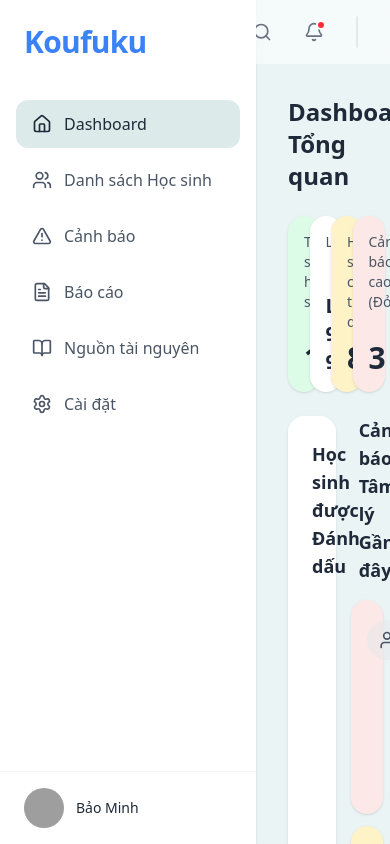
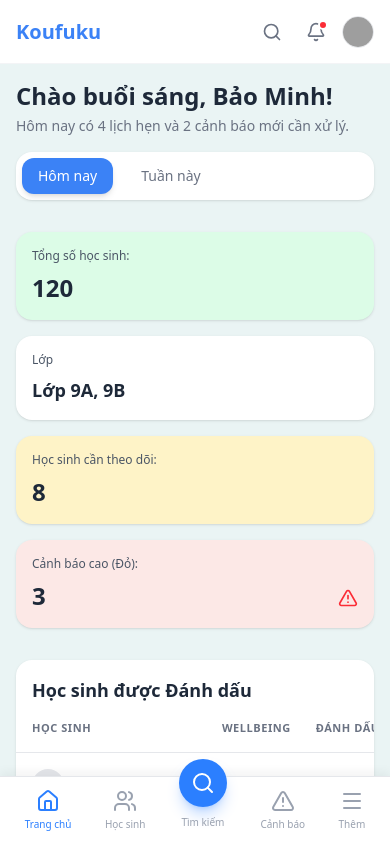
Before and after one commit to YuriHimiko/Koufuku, a React (Vite) app: page / in a window 390 px wide. Built offline with nearby package versions, Linux system fonts and the light colour scheme; grey boxes are pictures that could not be loaded.

Commit message:
feat: Add mobile menu and navigation icons
Introduces a mobile-specific bottom navigation bar and associated icons for improved user experience on smaller screens. This includes state management for the mobile menu's visibility.

```diff
--- a/src/App.tsx
+++ b/src/App.tsx
@@ -26,7 +26,10 @@
   ArrowLeft,
   Upload,
   Trash2,
-  Lock
+  Lock,
+  Menu,
+  X,
+  Calendar
 } from 'lucide-react';
 const markedStudents = [
   { id: 1, name: 'Nguyễn Văn An (9A)', wellbeing: 80, status: 'Theo dõi thêm', color: 'bg-green-500' },
@@ -718,6 +721,7 @@
   const [isDarkMode, setIsDarkMode] = useState(false);
   const [isSearchOpen, setIsSearchOpen] = useState(false);
   const [isNotificationsOpen, setIsNotificationsOpen] = useState(false);
+  const [isMobileMenuOpen, setIsMobileMenuOpen] = useState(false);
   const [searchQuery, setSearchQuery] = useState('');
 
   const notifications = [
@@ -744,6 +748,108 @@
 
   return (
     <div className={`flex h-screen font-sans overflow-hidden transition-colors duration-300 ${isDarkMode ? 'bg-black text-white' : 'bg-[#eaf4f4] text-gray-800'}`}>
+      {/* Mobile Bottom Navigation */}
+      <div className={`lg:hidden fixed bottom-0 left-0 right-0 z-40 flex items-center justify-around px-2 py-3 border-t transition-colors duration-300 ${isDarkMode ? 'bg-[#121212] border-white/10' : 'bg-white border-gray-200 shadow-[0_-4px_10px_rgba(0,0,0,0.05)]'}`}>
+        <button
+          onClick={() => setCurrentView('dashboard')}
+          className={`flex flex-col items-center gap-1 transition-colors ${currentView === 'dashboard' ? 'text-blue-500' : 'text-gray-400'}`}
+        >
+          <Home className="w-6 h-6" />
+          <span className="text-[10px] font-medium">Trang chủ</span>
+        </button>
+        <button
+          onClick={() => setCurrentView('students')}
+          className={`flex flex-col items-center gap-1 transition-colors ${currentView === 'students' ? 'text-blue-500' : 'text-gray-400'}`}
+        >
+          <Users className="w-6 h-6" />
+          <span className="text-[10px] font-medium">Học sinh</span>
+        </button>
+        <button
+          onClick={() => setIsSearchOpen(true)}
+          className="flex flex-col items-center gap-1 text-gray-400"
+        >
+          <div className="w-12 h-12 rounded-full bg-blue-500 flex items-center justify-center -mt-8 shadow-lg shadow-blue-500/30 text-white">
+            <Search className="w-6 h-6" />
+          </div>
+          <span className="text-[10px] font-medium mt-1">Tìm kiếm</span>
+        </button>
+        <button
+          onClick={() => setCurrentView('alerts')}
+          className={`flex flex-col items-center gap-1 transition-colors ${currentView === 'alerts' ? 'text-blue-500' : 'text-gray-400'}`}
+        >
+          <AlertTriangle className="w-6 h-6" />
+          <span className="text-[10px] font-medium">Cảnh báo</span>
+        </button>
+        <button
+          onClick={() => setIsMobileMenuOpen(true)}
+          className={`flex flex-col items-center gap-1 transition-colors ${isMobileMenuOpen ? 'text-blue-500' : 'text-gray-400'}`}
+        >
+          <Menu className="w-6 h-6" />
+          <span className="text-[10px] font-medium">Thêm</span>
+        </button>
+      </div>
+
+      {/* Mobile Sidebar Overlay */}
+      {isMobileMenuOpen && (
+        <div
+          className="lg:hidden fixed inset-0 z-50 bg-black/60 backdrop-blur-sm"
+          onClick={() => setIsMobileMenuOpen(false)}
+        >
+          <div
+            className={`absolute right-0 top-0 bottom-0 w-72 shadow-2xl transition-colors duration-300 ${isDarkMode ? 'bg-[#121212]' : 'bg-white'}`}
+            onClick={(e) => e.stopPropagation()}
+          >
+            <div className="p-6 flex items-center justify-between border-b border-white/5">
+              <h2 className="text-2xl font-bold text-[#3b82f6]">Menu</h2>
+              <button onClick={() => setIsMobileMenuOpen(false)} className="p-2 rounded-full hover:bg-white/5">
+                <X className="w-6 h-6" />
+              </button>
+            </div>
+            <div className="p-4 space-y-2">
+              <button
+                onClick={() => { setCurrentView('reports'); setIsMobileMenuOpen(false); }}
+                className={`w-full flex items-center gap-4 p-4 rounded-xl transition-colors ${currentView === 'reports' ? (isDarkMode ? 'bg-white/10 text-white' : 'bg-blue-50 text-blue-600') : (isDarkMode ? 'text-gray-400 hover:bg-white/5' : 'text-gray-600 hover:bg-gray-50')}`}
+              >
+                <FileText className="w-5 h-5" />
+                <span className="font-medium">Báo cáo & Biên bản</span>
+              </button>
+              <button
+                onClick={() => { setCurrentView('resources'); setIsMobileMenuOpen(false); }}
+                className={`w-full flex items-center gap-4 p-4 rounded-xl transition-colors ${currentView === 'resources' ? (isDarkMode ? 'bg-white/10 text-white' : 'bg-blue-50 text-blue-600') : (isDarkMode ? 'text-gray-400 hover:bg-white/5' : 'text-gray-600 hover:bg-gray-50')}`}
+              >
+                <BookOpen className="w-5 h-5" />
+                <span className="font-medium">Nguồn tài nguyên</span>
+              </button>
+              <button
+                onClick={() => { setCurrentView('camera'); setIsMobileMenuOpen(false); }}
+                className={`w-full flex items-center gap-4 p-4 rounded-xl transition-colors ${currentView === 'camera' ? (isDarkMode ? 'bg-white/10 text-white' : 'bg-blue-50 text-blue-600') : (isDarkMode ? 'text-gray-400 hover:bg-white/5' : 'text-gray-600 hover:bg-gray-50')}`}
+              >
+                <Video className="w-5 h-5" />
+                <span className="font-medium">Camera AI</span>
+              </button>
+              <button
+                onClick={() => { setCurrentView('settings'); setIsMobileMenuOpen(false); }}
+                className={`w-full flex items-center gap-4 p-4 rounded-xl transition-colors ${currentView === 'settings' ? (isDarkMode ? 'bg-white/10 text-white' : 'bg-blue-50 text-blue-600') : (isDarkMode ? 'text-gray-400 hover:bg-white/5' : 'text-gray-600 hover:bg-gray-50')}`}
+              >
+                <Settings className="w-5 h-5" />
+                <span className="font-medium">Cài đặt</span>
+              </button>
+              <div className="pt-4 border-t border-white/5">
+                <div className="flex items-center justify-between p-4">
+                  <span className={`font-medium ${isDarkMode ? 'text-gray-400' : 'text-gray-600'}`}>Chế độ tối</span>
+                  <button
+                    onClick={() => setIsDarkMode(!isDarkMode)}
+                    className={`w-12 h-6 rounded-full relative transition-colors ${isDarkMode ? 'bg-blue-600' : 'bg-gray-300'}`}
+                  >
+                    <div className={`absolute top-1 w-4 h-4 rounded-full bg-white transition-all ${isDarkMode ? 'left-7' : 'left-1'}`}></div>
+                  </button>
+                </div>
+              </div>
+            </div>
+          </div>
+        </div>
+      )}
+
       {/* Search Modal */}
       {isSearchOpen && (
         <div className="fixed inset-0 z-50 flex items-start justify-center pt-24 px-4 bg-black/60 backdrop-blur-sm">
@@ -809,8 +915,8 @@
         </div>
       )}
 
-      {/* Sidebar */}
-      <aside className={`w-64 flex flex-col shadow-sm z-10 transition-colors duration-300 ${isDarkMode ? 'bg-[#121212] border-r border-white/10' : 'bg-white'}`}>
+      {/* Sidebar (Desktop) */}
+      <aside className={`hidden lg:flex w-64 flex-col shadow-sm z-10 transition-colors duration-300 ${isDarkMode ? 'bg-[#121212] border-r border-white/10' : 'bg-white'}`}>
         <div className="p-6">
           <h1 className="text-3xl font-bold text-[#3b82f6] tracking-tight">Koufuku</h1>
         </div>
@@ -898,12 +1004,31 @@
       </aside>
 
       {/* Main Content */}
-      <main className="flex-1 flex flex-col h-full overflow-hidden">
-        {/* Top Bar */}
-        <header className={`h-16 flex items-center justify-end px-8 gap-6 backdrop-blur-sm sticky top-0 z-20 transition-colors duration-300 ${isDarkMode ? 'bg-black/50' : 'bg-white/50'}`}>
+      <main className="flex-1 flex flex-col min-w-0 overflow-hidden pb-16 lg:pb-0">
+        {/* Top Header */}
+        <header className={`h-16 flex items-center justify-between px-4 lg:px-8 border-b transition-colors duration-300 ${isDarkMode ? 'bg-[#121212] border-white/10' : 'bg-white border-gray-100'}`}>
+          <div className="flex items-center gap-4">
+            <div className="lg:hidden">
+              <h1 className="text-xl font-bold text-[#3b82f6]">Koufuku</h1>
+            </div>
+            <div className="hidden lg:flex items-center gap-2 text-sm font-medium text-gray-500">
+              <span>Hệ thống</span>
+              <ChevronRight className="w-4 h-4" />
+              <span className={isDarkMode ? 'text-white' : 'text-gray-800'}>
+                {currentView === 'dashboard' ? 'Dashboard' :
+                 currentView === 'students' ? 'Học sinh' :
+                 currentView === 'alerts' ? 'Cảnh báo' :
+                 currentView === 'reports' ? 'Báo cáo' :
+                 currentView === 'resources' ? 'Tài nguyên' :
+                 currentView === 'settings' ? 'Cài đặt' : 'Camera'}
+              </span>
+            </div>
+          </div>
+
+          <div className="flex items-center gap-2 lg:gap-4">
             <button
               onClick={() => setIsSearchOpen(true)}
-            className={`${isDarkMode ? 'text-gray-400 hover:text-white' : 'text-gray-500 hover:text-gray-700'}`}
+              className={`p-2 rounded-xl transition-colors ${isDarkMode ? 'hover:bg-white/5 text-gray-400' : 'hover:bg-gray-50 text-gray-500'}`}
             >
               <Search className="w-5 h-5" />
             </button>
@@ -969,77 +1094,87 @@
                 referrerPolicy="no-referrer"
               />
             </button>
+          </div>
         </header>
 
         {/* Dashboard Content */}
         {currentView === 'dashboard' ? (
-        <div className="flex-1 overflow-auto p-8">
-          <h2 className={`text-2xl font-bold mb-6 ${isDarkMode ? 'text-white' : 'text-gray-800'}`}>Dashboard Tổng quan</h2>
+        <div className="flex-1 overflow-auto p-4 lg:p-8">
+          <div className="flex flex-col lg:flex-row lg:items-center justify-between gap-4 mb-8">
+            <div>
+              <h2 className={`text-2xl lg:text-3xl font-bold ${isDarkMode ? 'text-white' : 'text-gray-800'}`}>Chào buổi sáng, Bảo Minh!</h2>
+              <p className={`mt-1 text-sm lg:text-base ${isDarkMode ? 'text-gray-500' : 'text-gray-500'}`}>Hôm nay có 4 lịch hẹn và 2 cảnh báo mới cần xử lý.</p>
+            </div>
+            <div className={`flex items-center gap-3 p-1.5 rounded-2xl ${isDarkMode ? 'bg-white/5' : 'bg-white shadow-sm'}`}>
+              <button className={`px-4 py-2 rounded-xl text-sm font-medium transition-all ${isDarkMode ? 'bg-blue-600 text-white shadow-lg shadow-blue-500/20' : 'bg-[#3b82f6] text-white shadow-md'}`}>Hôm nay</button>
+              <button className={`px-4 py-2 rounded-xl text-sm font-medium transition-all ${isDarkMode ? 'text-gray-400 hover:text-white' : 'text-gray-500 hover:text-gray-800'}`}>Tuần này</button>
+            </div>
+          </div>
 
           {/* Stats Cards */}
-          <div className="grid grid-cols-4 gap-4 mb-6">
-            <div className={`rounded-2xl p-4 shadow-sm flex flex-col justify-between transition-colors ${isDarkMode ? 'bg-[#1a1a1a] border border-white/10' : 'bg-[#dcfce7]'}`}>
-              <span className={`text-sm font-medium ${isDarkMode ? 'text-gray-400' : 'text-gray-600'}`}>Tổng số học sinh:</span>
-              <span className="text-3xl font-bold mt-2">120</span>
+          <div className="grid grid-cols-1 sm:grid-cols-2 lg:grid-cols-4 gap-4 lg:gap-6 mb-8">
+            <div className={`rounded-2xl p-4 lg:p-6 shadow-sm flex flex-col justify-between transition-colors ${isDarkMode ? 'bg-[#1a1a1a] border border-white/10' : 'bg-[#dcfce7]'}`}>
+              <span className={`text-xs lg:text-sm font-medium ${isDarkMode ? 'text-gray-400' : 'text-gray-600'}`}>Tổng số học sinh:</span>
+              <span className="text-2xl lg:text-3xl font-bold mt-2">120</span>
             </div>
-            <div className={`rounded-2xl p-4 shadow-sm flex flex-col justify-between transition-colors ${isDarkMode ? 'bg-[#1a1a1a] border border-white/10' : 'bg-white'}`}>
-              <span className={`text-sm font-medium ${isDarkMode ? 'text-gray-400' : 'text-gray-600'}`}>Lớp</span>
-              <span className="text-xl font-bold mt-2">Lớp 9A, 9B</span>
+            <div className={`rounded-2xl p-4 lg:p-6 shadow-sm flex flex-col justify-between transition-colors ${isDarkMode ? 'bg-[#1a1a1a] border border-white/10' : 'bg-white'}`}>
+              <span className={`text-xs lg:text-sm font-medium ${isDarkMode ? 'text-gray-400' : 'text-gray-600'}`}>Lớp</span>
+              <span className="text-lg lg:text-xl font-bold mt-2">Lớp 9A, 9B</span>
             </div>
-            <div className={`rounded-2xl p-4 shadow-sm flex flex-col justify-between transition-colors ${isDarkMode ? 'bg-[#1a1a1a] border border-white/10' : 'bg-[#fef3c7]'}`}>
-              <span className={`text-sm font-medium ${isDarkMode ? 'text-gray-400' : 'text-gray-600'}`}>Học sinh cần theo dõi:</span>
-              <span className="text-3xl font-bold mt-2">8</span>
+            <div className={`rounded-2xl p-4 lg:p-6 shadow-sm flex flex-col justify-between transition-colors ${isDarkMode ? 'bg-[#1a1a1a] border border-white/10' : 'bg-[#fef3c7]'}`}>
+              <span className={`text-xs lg:text-sm font-medium ${isDarkMode ? 'text-gray-400' : 'text-gray-600'}`}>Học sinh cần theo dõi:</span>
+              <span className="text-2xl lg:text-3xl font-bold mt-2">8</span>
             </div>
-            <div className={`rounded-2xl p-4 shadow-sm flex flex-col justify-between relative transition-colors ${isDarkMode ? 'bg-[#1a1a1a] border border-white/10' : 'bg-[#fce8e6]'}`}>
-              <span className={`text-sm font-medium ${isDarkMode ? 'text-gray-400' : 'text-gray-600'}`}>Cảnh báo cao (Đỏ):</span>
+            <div className={`rounded-2xl p-4 lg:p-6 shadow-sm flex flex-col justify-between relative transition-colors ${isDarkMode ? 'bg-[#1a1a1a] border border-white/10' : 'bg-[#fce8e6]'}`}>
+              <span className={`text-xs lg:text-sm font-medium ${isDarkMode ? 'text-gray-400' : 'text-gray-600'}`}>Cảnh báo cao (Đỏ):</span>
               <div className="flex items-end justify-between mt-2">
-                <span className="text-3xl font-bold">3</span>
-                <AlertTriangle className="w-6 h-6 text-red-500 mb-1" />
+                <span className="text-2xl lg:text-3xl font-bold">3</span>
+                <AlertTriangle className="w-5 h-5 lg:w-6 lg:h-6 text-red-500 mb-1" />
               </div>
             </div>
           </div>
 
-          <div className="grid grid-cols-3 gap-6">
+          <div className="grid grid-cols-1 lg:grid-cols-3 gap-6">
             {/* Left Column (Table) */}
-            <div className="col-span-2 flex flex-col gap-6">
+            <div className="lg:col-span-2 flex flex-col gap-6">
 
               {/* Marked Students Table */}
-              <div className={`rounded-2xl p-6 shadow-sm transition-colors ${isDarkMode ? 'bg-[#121212] border border-white/10' : 'bg-white'}`}>
+              <div className={`rounded-2xl p-4 lg:p-6 shadow-sm transition-colors ${isDarkMode ? 'bg-[#121212] border border-white/10' : 'bg-white'}`}>
                 <h3 className={`text-lg font-bold mb-4 ${isDarkMode ? 'text-white' : 'text-gray-800'}`}>Học sinh được Đánh dấu</h3>
-                <div className="overflow-x-auto">
-                  <table className="w-full text-sm text-left">
+                <div className="overflow-x-auto -mx-4 lg:mx-0">
+                  <table className="w-full text-sm text-left min-w-[500px] lg:min-w-0">
                     <thead className={`${isDarkMode ? 'border-b border-white/10' : 'text-gray-500 border-b border-gray-200'}`}>
                       <tr>
-                        <th className={`pb-4 font-semibold uppercase text-[11px] tracking-wider ${isDarkMode ? 'text-[#A3A3A3]' : 'text-gray-500'}`}>Học sinh</th>
+                        <th className={`pb-4 pl-4 lg:pl-0 font-semibold uppercase text-[11px] tracking-wider ${isDarkMode ? 'text-[#A3A3A3]' : 'text-gray-500'}`}>Học sinh</th>
                         <th className={`pb-4 font-semibold uppercase text-[11px] tracking-wider text-center ${isDarkMode ? 'text-[#A3A3A3]' : 'text-gray-500'}`}>Wellbeing</th>
                         <th className={`pb-4 font-semibold uppercase text-[11px] tracking-wider text-center ${isDarkMode ? 'text-[#A3A3A3]' : 'text-gray-500'}`}>Đánh dấu</th>
-                        <th className={`pb-4 font-semibold uppercase text-[11px] tracking-wider text-right ${isDarkMode ? 'text-[#A3A3A3]' : 'text-gray-500'}`}>Hành động</th>
+                        <th className={`pb-4 pr-4 lg:pr-0 font-semibold uppercase text-[11px] tracking-wider text-right ${isDarkMode ? 'text-[#A3A3A3]' : 'text-gray-500'}`}>Hành động</th>
                       </tr>
                     </thead>
                     <tbody>
                       {markedStudents.map((student) => (
                         <tr key={student.id} className={`border-b last:border-0 ${isDarkMode ? 'border-white/5' : 'border-gray-50'}`}>
-                          <td className="py-4">
+                          <td className="py-4 pl-4 lg:pl-0">
                             <div className="flex items-center gap-3">
-                              <div className={`w-8 h-8 rounded-full flex items-center justify-center text-gray-500 ${isDarkMode ? 'bg-white/5' : 'bg-gray-200'}`}>
+                              <div className={`w-8 h-8 rounded-full flex items-center justify-center text-gray-500 shrink-0 ${isDarkMode ? 'bg-white/5' : 'bg-gray-200'}`}>
                                 <User className="w-4 h-4" />
                               </div>
-                              <span className={`font-medium ${isDarkMode ? 'text-white' : 'text-gray-800'}`}>{student.name}</span>
+                              <span className={`font-medium truncate max-w-[120px] lg:max-w-none ${isDarkMode ? 'text-white' : 'text-gray-800'}`}>{student.name}</span>
                             </div>
                           </td>
                           <td className="py-4 align-middle">
-                            <div className={`w-24 h-2 rounded-full mx-auto overflow-hidden ${isDarkMode ? 'bg-white/5' : 'bg-gray-100'}`}>
+                            <div className={`w-16 lg:w-24 h-2 rounded-full mx-auto overflow-hidden ${isDarkMode ? 'bg-white/5' : 'bg-gray-100'}`}>
                               <div
                                 className={`h-full rounded-full ${student.color}`}
                                 style={{ width: `${student.wellbeing}%` }}
                               ></div>
                             </div>
                           </td>
-                          <td className={`py-4 text-center font-medium ${isDarkMode ? 'text-gray-300' : 'text-gray-800'}`}>
+                          <td className={`py-4 text-center font-medium text-xs lg:text-sm ${isDarkMode ? 'text-gray-300' : 'text-gray-800'}`}>
                             {student.status}
                           </td>
-                          <td className="py-4 text-right">
-                            <button className={`px-4 py-1.5 rounded-lg text-sm font-medium transition-colors ${isDarkMode ? 'bg-white/10 text-white hover:bg-white/20' : 'bg-[#dceaea] text-gray-800 hover:bg-[#cce6e6]'}`}>
+                          <td className="py-4 pr-4 lg:pr-0 text-right">
+                            <button className={`px-3 lg:px-4 py-1.5 rounded-lg text-xs lg:text-sm font-medium transition-colors ${isDarkMode ? 'bg-white/10 text-white hover:bg-white/20' : 'bg-[#dceaea] text-gray-800 hover:bg-[#cce6e6]'}`}>
                               Hành động
                             </button>
                           </td>
@@ -1053,7 +1188,7 @@
             </div>
 
             {/* Right Column (Alerts) */}
-            <div className="col-span-1">
+            <div className="lg:col-span-1">
               <div className="bg-transparent h-full flex flex-col">
                 <div className="flex justify-between items-center mb-4 px-2">
                   <h3 className={`text-lg font-bold ${isDarkMode ? 'text-white' : 'text-gray-800'}`}>Cảnh báo Tâm lý Gần đây</h3>
```
Lines whose indentation alone changed are shown as unchanged.
